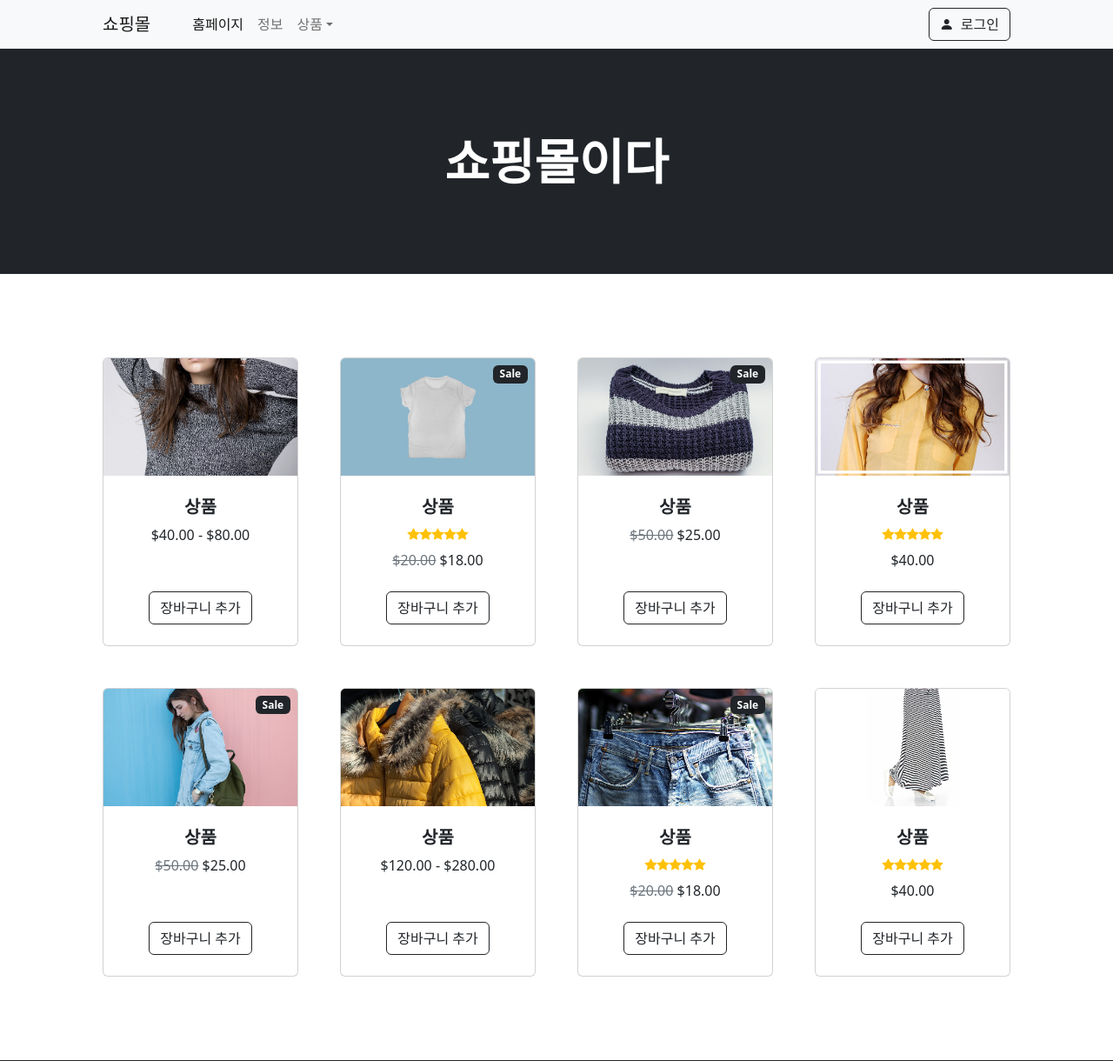
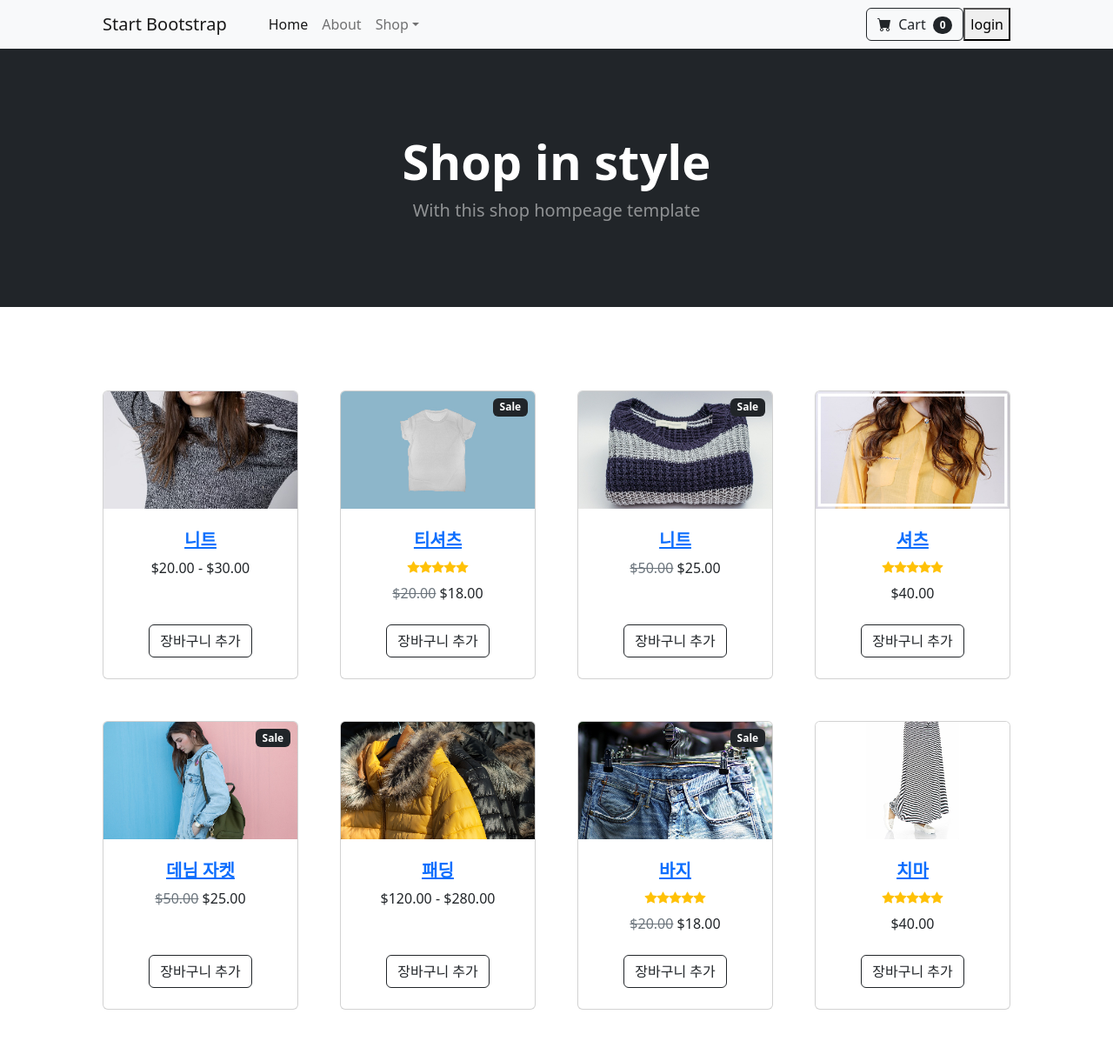
Before and after one commit to KHJ12346/-, a PHP site: page / in a window 1280 px wide. Shown: the top 1220 px of the page at 87% size. Run offline with PHP 8.4, Linux system fonts and the light colour scheme.

Commit message:
다시 업데이트

```diff
--- a/index.php
+++ b/index.php
@@ -17,27 +17,30 @@
         <!-- Navigation-->
         <nav class="navbar navbar-expand-lg navbar-light bg-light">
             <div class="container px-4 px-lg-5">
-                <a class="navbar-brand" href="#!">쇼핑몰</a>
+                <a class="navbar-brand" href="#!">Start Bootstrap</a>
                 <button class="navbar-toggler" type="button" data-bs-toggle="collapse" data-bs-target="#navbarSupportedContent" aria-controls="navbarSupportedContent" aria-expanded="false" aria-label="Toggle navigation"><span class="navbar-toggler-icon"></span></button>
                 <div class="collapse navbar-collapse" id="navbarSupportedContent">
                     <ul class="navbar-nav me-auto mb-2 mb-lg-0 ms-lg-4">
-                        <li class="nav-item"><a class="nav-link active" aria-current="page" href="#!">홈페이지</a></li>
-                        <li class="nav-item"><a class="nav-link" href="#!">정보</a></li>
+                        <li class="nav-item"><a class="nav-link active" aria-current="page" href="#!">Home</a></li>
+                        <li class="nav-item"><a class="nav-link" href="#!">About</a></li>
                         <li class="nav-item dropdown">
-                            <a class="nav-link dropdown-toggle" id="navbarDropdown" href="#" role="button" data-bs-toggle="dropdown" aria-expanded="false">상품</a>
+                            <a class="nav-link dropdown-toggle" id="navbarDropdown" href="#" role="button" data-bs-toggle="dropdown" aria-expanded="false">Shop</a>
                             <ul class="dropdown-menu" aria-labelledby="navbarDropdown">
-                                <li><a class="dropdown-item" href="#!">모든 상품</a></li>
+                                <li><a class="dropdown-item" href="#!">All Products</a></li>
                                 <li><hr class="dropdown-divider" /></li>
-                                <li><a class="dropdown-item" href="#!">인기 상품</a></li>
-                                <li><a class="dropdown-item" href="#!">신상품</a></li>
+                                <li><a class="dropdown-item" href="#!">Popular Items</a></li>
+                                <li><a class="dropdown-item" href="#!">New Arrivals</a></li>
                             </ul>
                         </li>
                     </ul>
-                    <form class="d-flex" action="login.php">
+                    <form class="d-flex">
                         <button class="btn btn-outline-dark" type="submit">
-                            <i class="bi bi-person-fill me-1"></i>
-                            로그인
-
+                            <i class="bi-cart-fill me-1"></i>
+                            Cart
+                            <span class="badge bg-dark text-white ms-1 rounded-pill">0</span>
+                        </button>
+                        <button type="button" onclick="location.href='join.html'">
+                            login
                         </button>
                     </form>
                 </div>
@@ -47,8 +50,8 @@
         <header class="bg-dark py-5">
             <div class="container px-4 px-lg-5 my-5">
                 <div class="text-center text-white">
-                    <h1 class="display-4 fw-bolder">쇼핑몰이다</h1>
-                    <p class="lead fw-normal text-white-50 mb-0"></p>
+                    <h1 class="display-4 fw-bolder">Shop in style</h1>
+                    <p class="lead fw-normal text-white-50 mb-0">With this shop hompeage template</p>
                 </div>
             </div>
         </header>
@@ -59,14 +62,16 @@
                     <div class="col mb-5">
                         <div class="card h-100">
                             <!-- Product image-->
+				    <a href="detail page/니트2.php">
                             <img class="card-img-top" src="니트2.jpg" alt="니트 이미지" />
                             <!-- Product details-->
                             <div class="card-body p-4">
                                 <div class="text-center">
                                     <!-- Product name-->
-                                    <h5 class="fw-bolder">상품</h5>
+                                    <h5 class="fw-bolder">니트</h5>
+						</a>
                                     <!-- Product price-->
-                                    $40.00 - $80.00
+                                    $20.00 - $30.00
                                 </div>
                             </div>
                             <!-- Product actions-->
@@ -79,13 +84,15 @@
                         <div class="card h-100">
                             <!-- Sale badge-->
                             <div class="badge bg-dark text-white position-absolute" style="top: 0.5rem; right: 0.5rem">Sale</div>
+				    <a href="detail page/티셔츠.php">
                             <!-- Product image-->
                             <img class="card-img-top" src="티셔츠.jpg" alt="티셔츠 이미지" />
                             <!-- Product details-->
                             <div class="card-body p-4">
                                 <div class="text-center">
                                     <!-- Product name-->
-                                    <h5 class="fw-bolder">상품</h5>
+                                    <h5 class="fw-bolder">티셔츠</h5>
+						</a>
                                     <!-- Product reviews-->
                                     <div class="d-flex justify-content-center small text-warning mb-2">
                                         <div class="bi-star-fill"></div>
@@ -109,13 +116,15 @@
                         <div class="card h-100">
                             <!-- Sale badge-->
                             <div class="badge bg-dark text-white position-absolute" style="top: 0.5rem; right: 0.5rem">Sale</div>
+				    <a href="detail page/니트.php">
                             <!-- Product image-->
-                            <img class="card-img-top" src="니트.jpg" alt="니트 이미지" />
+                            <img class="card-img-top" src="니트.jpg" alt="니트 이미지" /
                             <!-- Product details-->
                             <div class="card-body p-4">
                                 <div class="text-center">
                                     <!-- Product name-->
-                                    <h5 class="fw-bolder">상품</h5>
+                                    <h5 class="fw-bolder">니트</h5>
+						</a>
                                     <!-- Product price-->
                                     <span class="text-muted text-decoration-line-through">$50.00</span>
                                     $25.00
@@ -129,13 +138,15 @@
                     </div>
                     <div class="col mb-5">
                         <div class="card h-100">
+				    <a href="detail page/셔츠.php">
                             <!-- Product image-->
                             <img class="card-img-top" src="셔츠.jpg" alt="주황색 셔츠" />
                             <!-- Product details-->
                             <div class="card-body p-4">
                                 <div class="text-center">
                                     <!-- Product name-->
-                                    <h5 class="fw-bolder">상품</h5>
+                                    <h5 class="fw-bolder">셔츠</h5>
+						</a>
                                     <!-- Product reviews-->
                                     <div class="d-flex justify-content-center small text-warning mb-2">
                                         <div class="bi-star-fill"></div>
@@ -156,6 +167,7 @@
                     </div>
                     <div class="col mb-5">
                         <div class="card h-100">
+				    <a href="detail page/재킷.php">
                             <!-- Sale badge-->
                             <div class="badge bg-dark text-white position-absolute" style="top: 0.5rem; right: 0.5rem">Sale</div>
                             <!-- Product image-->
@@ -164,7 +176,8 @@
                             <div class="card-body p-4">
                                 <div class="text-center">
                                     <!-- Product name-->
-                                    <h5 class="fw-bolder">상품</h5>
+                                    <h5 class="fw-bolder">데님 자켓</h5>
+						</a>
                                     <!-- Product price-->
                                     <span class="text-muted text-decoration-line-through">$50.00</span>
                                     $25.00
@@ -178,13 +191,15 @@
                     </div>
                     <div class="col mb-5">
                         <div class="card h-100">
+				    <a href="detail page/패딩.php">
                             <!-- Product image-->
                             <img class="card-img-top" src="패딩.jpg" alt="패딩 이미지" />
                             <!-- Product details-->
                             <div class="card-body p-4">
                                 <div class="text-center">
                                     <!-- Product name-->
-                                    <h5 class="fw-bolder">상품</h5>
+                                    <h5 class="fw-bolder">패딩</h5>
+						</a>
                                     <!-- Product price-->
                                     $120.00 - $280.00
                                 </div>
@@ -197,6 +212,7 @@
                     </div>
                     <div class="col mb-5">
                         <div class="card h-100">
+				    <a href="detail page/바지.php">
                             <!-- Sale badge-->
                             <div class="badge bg-dark text-white position-absolute" style="top: 0.5rem; right: 0.5rem">Sale</div>
                             <!-- Product image-->
@@ -205,7 +221,8 @@
                             <div class="card-body p-4">
                                 <div class="text-center">
                                     <!-- Product name-->
-                                    <h5 class="fw-bolder">상품</h5>
+                                    <h5 class="fw-bolder">바지</h5>
+						</a>
                                     <!-- Product reviews-->
                                     <div class="d-flex justify-content-center small text-warning mb-2">
                                         <div class="bi-star-fill"></div>
@@ -227,13 +244,15 @@
                     </div>
                     <div class="col mb-5">
                         <div class="card h-100">
+				    <a href="detail page/치마.php">
                             <!-- Product image-->
                             <img class="card-img-top" src="치마.jpg" alt="치마 이미지" />
                             <!-- Product details-->
                             <div class="card-body p-4">
                                 <div class="text-center">
                                     <!-- Product name-->
-                                    <h5 class="fw-bolder">상품</h5>
+                                    <h5 class="fw-bolder">치마</h5>
+						</a>
                                     <!-- Product reviews-->
                                     <div class="d-flex justify-content-center small text-warning mb-2">
                                         <div class="bi-star-fill"></div>
```
Also changed, not shown: index.html (+26 -10 lines).
